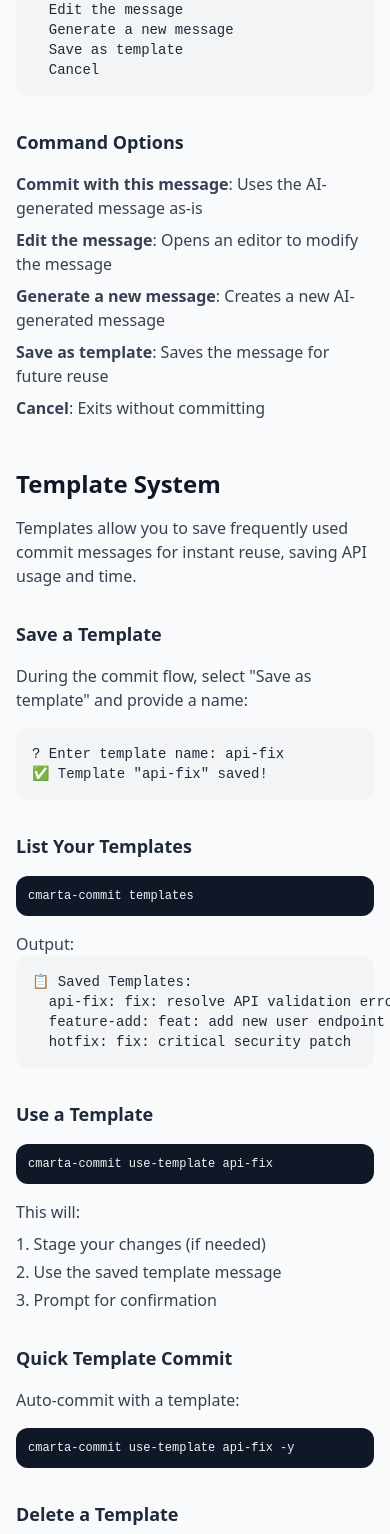
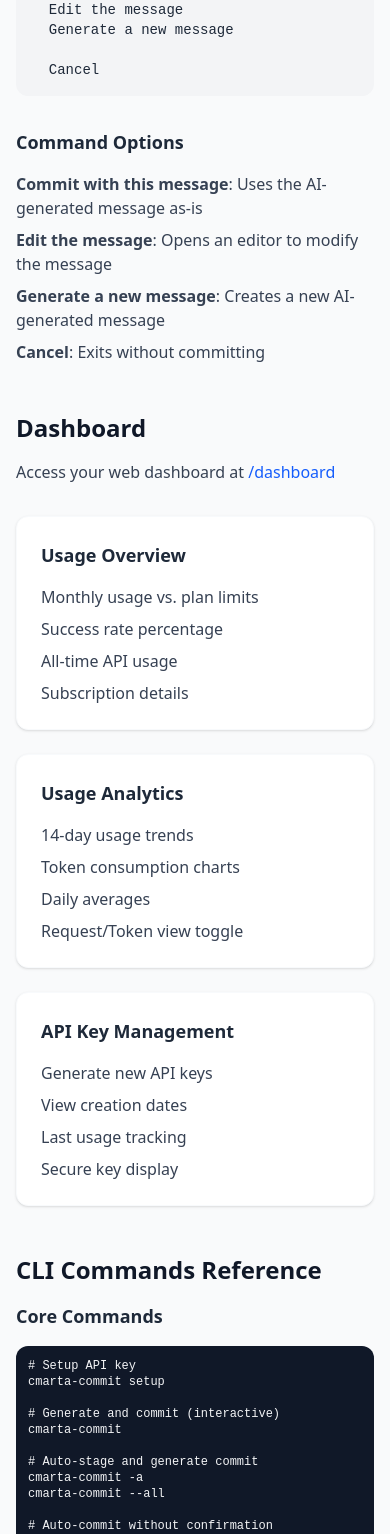
Before and after one commit to samlan24/smarta, a Next.js app in the folder smart_commit/: page /docs in a window 390 px wide. Shown: the part 1893-3427 px from the top of the page. Built offline with nearby package versions, Linux system fonts and the light colour scheme.

Commit message:
refactor(smart_commit): remove template system from documentation\n\nRemoves the template system section from the documentation page,\nas the feature is no longer supported. Also removes mentions of\ntemplate commands and usage in other sections

```diff
--- a/smart_commit/src/app/docs/page.tsx
+++ b/smart_commit/src/app/docs/page.tsx
@@ -32,7 +32,6 @@ export default function DocsPage() {
     { id: "installation", title: "Installation" },
     { id: "getting-started", title: "Getting Started" },
     { id: "basic-usage", title: "Basic Usage" },
-    { id: "template-system", title: "Template System" },
     { id: "dashboard", title: "Dashboard" },
     { id: "cli-commands", title: "CLI Commands" },
     { id: "configuration", title: "Configuration" },
@@ -331,7 +330,7 @@ cmarta-commit`}</CodeBlock>
 ❯ Commit with this message
   Edit the message
   Generate a new message
-  Save as template
+
   Cancel`}</pre>
                     </div>
                   </div>
@@ -353,89 +352,11 @@ cmarta-commit`}</CodeBlock>
                         <strong>Generate a new message</strong>: Creates a new
                         AI-generated message
                       </li>
-                      <li>
-                        <strong>Save as template</strong>: Saves the message for
-                        future reuse
-                      </li>
+
                       <li>
                         <strong>Cancel</strong>: Exits without committing
                       </li>
                     </ul>
-                  </div>
-                </div>
-              </section>
-
-              {/* Template System */}
-              <section
-                data-section="template-system"
-                id="template-system"
-                className="mb-12"
-              >
-                <h2 className="text-2xl sm:text-3xl font-bold text-gray-900 mb-4 sm:mb-6">
-                  Template System
-                </h2>
-                <p className="text-gray-700 mb-8">
-                  Templates allow you to save frequently used commit messages
-                  for instant reuse, saving API usage and time.
-                </p>
-
-                <div className="space-y-8">
-                  <div>
-                    <h3 className="text-lg sm:text-xl font-semibold text-gray-800 mb-4">
-                      Save a Template
-                    </h3>
-                    <p className="text-gray-700 mb-4">
-                      During the commit flow, select "Save as template" and
-                      provide a name:
-                    </p>
-                    <div className="bg-gray-100 p-4 rounded-lg">
-                      <pre className="text-sm text-gray-800">{`? Enter template name: api-fix
-✅ Template "api-fix" saved!`}</pre>
-                    </div>
-                  </div>
-
-                  <div>
-                    <h3 className="text-lg sm:text-xl font-semibold text-gray-800 mb-4">
-                      List Your Templates
-                    </h3>
-                    <CodeBlock>cmarta-commit templates</CodeBlock>
-                    <p className="text-gray-700 mt-4">Output:</p>
-                    <div className="bg-gray-100 p-4 rounded-lg">
-                      <pre className="text-sm text-gray-800">{`📋 Saved Templates:
-  api-fix: fix: resolve API validation error
-  feature-add: feat: add new user endpoint
-  hotfix: fix: critical security patch`}</pre>
-                    </div>
-                  </div>
-
-                  <div>
-                    <h3 className="text-lg sm:text-xl font-semibold text-gray-800 mb-4">
-                      Use a Template
-                    </h3>
-                    <CodeBlock>cmarta-commit use-template api-fix</CodeBlock>
-                    <p className="text-gray-700 mt-4">This will:</p>
-                    <ol className="list-decimal list-inside space-y-1 text-gray-700 mt-2">
-                      <li>Stage your changes (if needed)</li>
-                      <li>Use the saved template message</li>
-                      <li>Prompt for confirmation</li>
-                    </ol>
-                  </div>
-
-                  <div>
-                    <h3 className="text-lg sm:text-xl font-semibold text-gray-800 mb-4">
-                      Quick Template Commit
-                    </h3>
-                    <p className="text-gray-700 mb-4">
-                      Auto-commit with a template:
-                    </p>
-                    <CodeBlock>cmarta-commit use-template api-fix -y</CodeBlock>
-                  </div>
-
-                  <div>
-                    <h3 className="text-lg sm:text-xl font-semibold text-gray-800 mb-4">
-                      Delete a Template
-                    </h3>
-                    <CodeBlock>cmarta-commit delete-template api-fix</CodeBlock>
                   </div>
                 </div>
               </section>
@@ -495,18 +416,6 @@ cmarta-commit`}</CodeBlock>
                       <li>Secure key display</li>
                     </ul>
                   </div>
-
-                  <div className="bg-white p-6 rounded-lg shadow-sm border">
-                    <h3 className="text-lg sm:text-xl font-semibold text-gray-800 mb-4">
-                      Template Management
-                    </h3>
-                    <ul className="space-y-2 text-gray-700">
-                      <li>Create and edit templates</li>
-                      <li>Quick copy to clipboard</li>
-                      <li>Usage statistics</li>
-                      <li>Template organization</li>
-                    </ul>
-                  </div>
                 </div>
               </section>
 
@@ -545,23 +454,6 @@ cmarta-commit --auto
 cmarta-commit -a -y`}</CodeBlock>
                       </div>
                     </div>
-                  </div>
-
-                  <div>
-                    <h3 className="text-lg sm:text-xl font-semibold text-gray-800 mb-4">
-                      Template Commands
-                    </h3>
-                    <CodeBlock>{`# List all templates
-cmarta-commit templates
-
-# Use a specific template
-cmarta-commit use-template <name>
-
-# Use template with auto-commit
-cmarta-commit use-template <name> -y
-
-# Delete a template
-cmarta-commit delete-template <name>`}</CodeBlock>
                   </div>
 
                   <div>
@@ -679,7 +571,7 @@ cmarta-commit -a`}</CodeBlock>
                         <ul className="list-disc list-inside space-y-1 text-orange-700 mt-2">
                           <li>Check your usage in the dashboard</li>
                           <li>Consider upgrading your plan</li>
-                          <li>Use templates for routine commits</li>
+
                         </ul>
                       </div>
                     </div>
@@ -737,10 +629,7 @@ cmarta-commit -a`}</CodeBlock>
                         Best Practices
                       </h4>
                       <ul className="space-y-2 text-blue-700">
-                        <li>
-                          <strong>Use Templates</strong>: Save common patterns
-                          as templates
-                        </li>
+
                         <li>
                           <strong>Stage Relevant Changes</strong>: Only stage
                           files you want to commit
```
